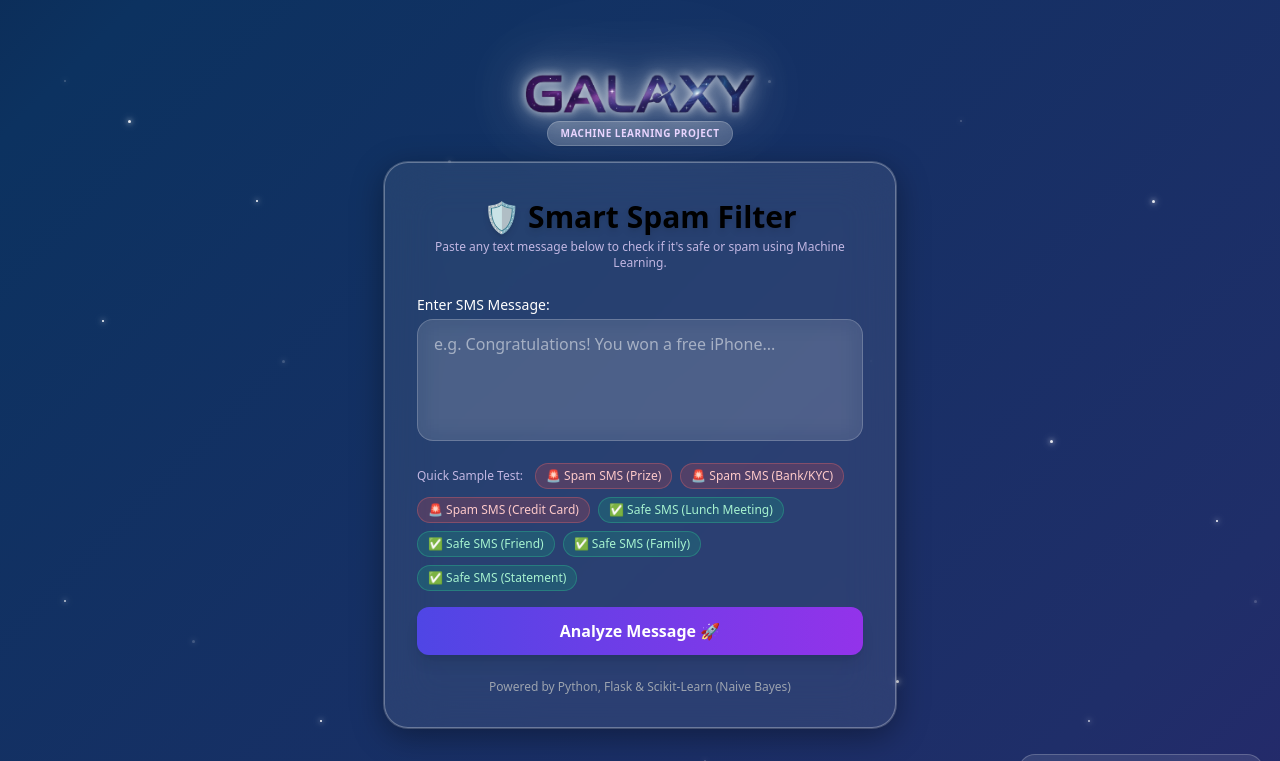
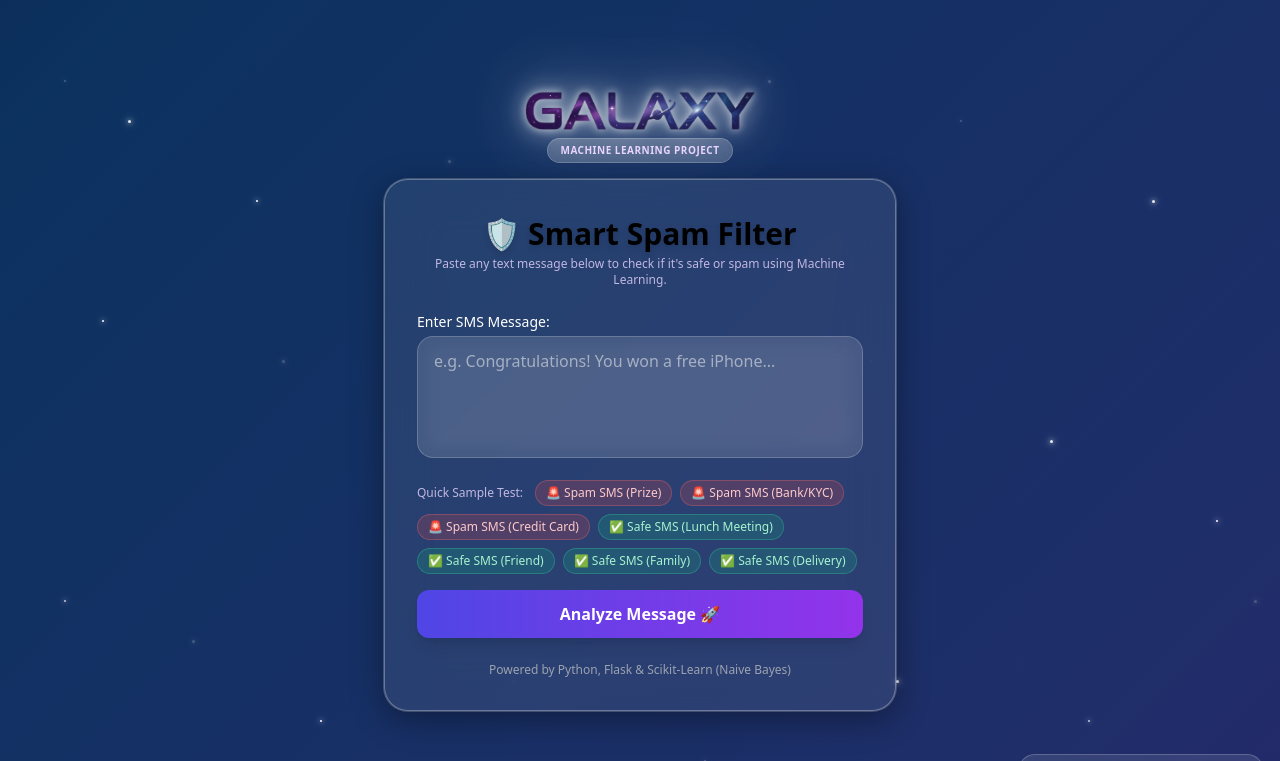
Before and after one commit to VV-S70/sms-spam-filter, a Flask app: template templates/index.html in a window 1280 px wide. Shown: the top 761 px of the page. Run offline with Flask 3, Linux system fonts and the light colour scheme; the template is opened without the code that fills it, so the values that code supplies are empty; parts of the project's set-up code (start-up, migrations or seed data) failed here and were passed over; some libraries are stand-ins or nearby versions.

Commit message:
Update index.html

```diff
--- a/templates/index.html
+++ b/templates/index.html
@@ -169,9 +169,9 @@
                 </button>
 
                 <!-- Safe Sample 4 -->
-                <button type="button" onclick="fillSample('Account statement attached regarding your recent purchase')"
+                <button type="button" onclick="fillSample('Your package has been delivered to your front door. Thank you for shopping with us.')"
                     class="bg-emerald-500/20 hover:bg-emerald-500/40 text-emerald-200 border border-emerald-400/30 px-2.5 py-1 rounded-full transition">
-                    ✅ Safe SMS (Statement)
+                    ✅ Safe SMS (Delivery)
                 </button>
 
             </div>
```
